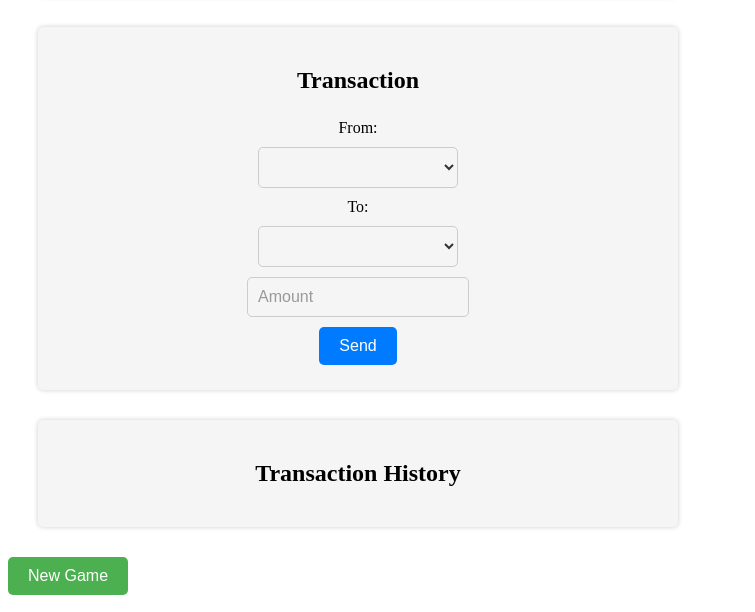
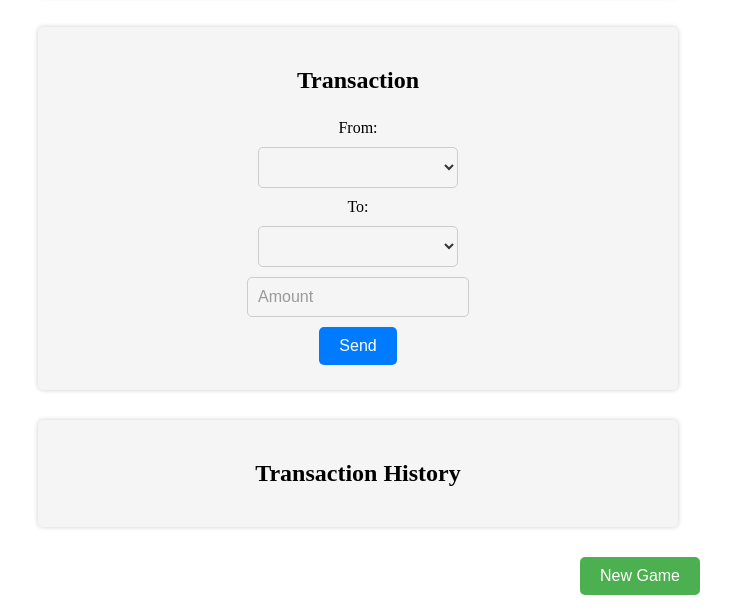
Before and after one commit to sachinmishra1/Business-Board-Game, a plain HTML site: page leaderboard.html in a window 1280 px wide. Shown: the part 188-800 px from the top of the page, without its empty margins (0-755 px from the left). Drawn offline with Linux system fonts and the light colour scheme.

Commit message:
new game button centred

```diff
--- a/leaderboard-styles.css
+++ b/leaderboard-styles.css
@@ -169,3 +169,9 @@
 .new-game-button:hover {
     background-color: #45a049; /* Darker green on hover */
 }
+/* Styles for the "New Game" button container */
+.new-game-button-container {
+  display: flex;
+  justify-content: center;
+  margin-top: 20px; /* Add some top margin for spacing */
+}
--- a/leaderboard.html
+++ b/leaderboard.html
@@ -45,8 +45,12 @@
         </ul>
     </div>
 
+    <!-- New Game Button Container -->
+<div class="new-game-button-container">
     <!-- New Game Button -->
     <button id="newGameButton" class="new-game-button">New Game</button>
+</div>
+
 
 
     <script src="script2.js"></script>
```
